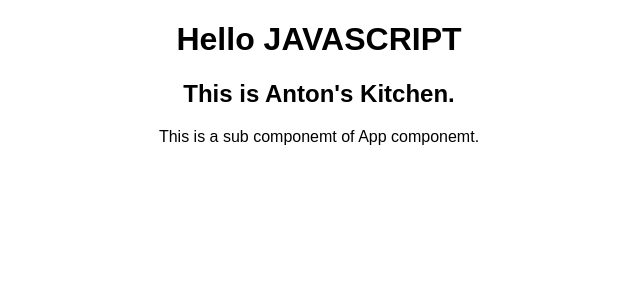
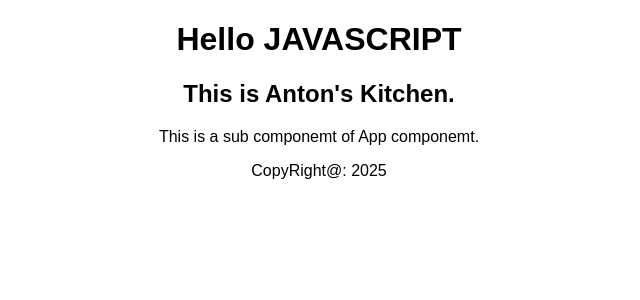
Before and after one commit to shiranta/React_Sample_Proj, a React (Create React App) app: page / in a window 1280 px wide. Shown: the top 300 px of the page, without its empty margins (321-961 px from the left). Built offline with nearby package versions, Linux system fonts and the light colour scheme.

Commit message:
Add a a prop in a granular approch

```diff
--- a/src/App.js
+++ b/src/App.js
@@ -2,11 +2,14 @@ import "./styles.css";
 
 //vriables
 let subject = "JavaScript";
-function Header(props) {
+function Header({name,year}) {
+  //props are used to get data dynamically.
   return (
     <header>
-      <h2>This is {props.name}'s Kitchen.</h2>
+
+      <h2>This is {name}'s Kitchen.</h2>
       <p>This is a sub componemt of App componemt.</p>
+      <p>CopyRight@: {year}</p>
     </header>
   );
 }
@@ -15,7 +18,7 @@ export default function App() {
   return (
     <div className="App" >
       <h1>Hello {subject.toUpperCase()}</h1>
-      <Header name="Anton"/>
+      <Header name="Anton" year={2025}/>
     </div>
   );
 }
```
